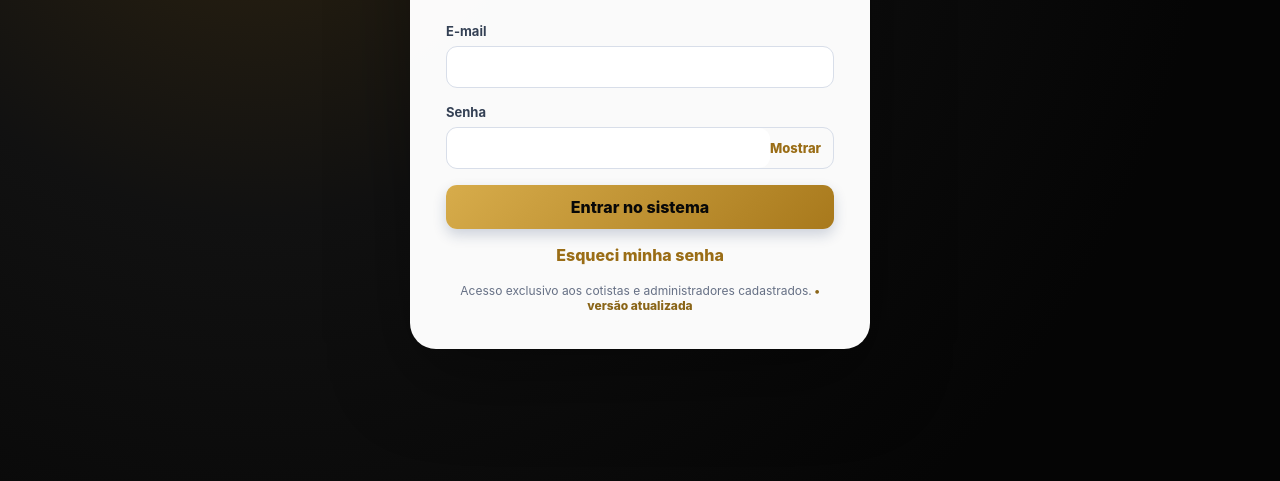
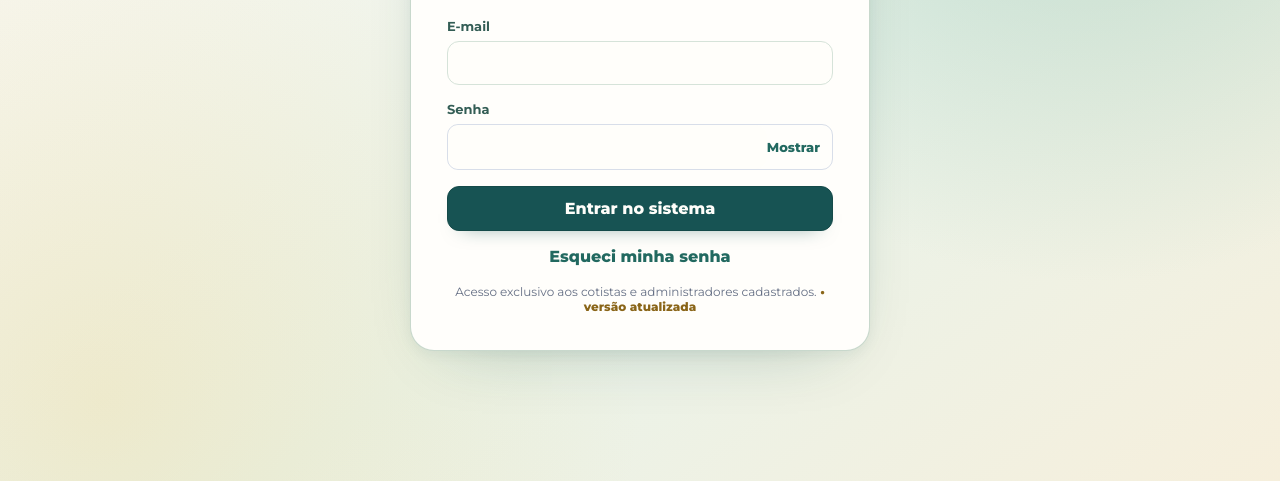
Before and after one commit to nicolasnm512-cpu/Caixinha-oliver, a plain HTML site: page index.html in a window 1280 px wide. Shown: the part 319-800 px from the top of the page. Drawn offline with nearby package versions, Linux system fonts and the light colour scheme.

Commit message:
design: carregar visual Pet Home no fim da pilha CSS e tipografia

```diff
--- a/index.html
+++ b/index.html
@@ -3,7 +3,7 @@
 <head>
   <meta charset="utf-8" />
   <meta name="viewport" content="width=device-width, initial-scale=1, viewport-fit=cover" />
-  <meta name="theme-color" content="#0a0a0a" />
+  <meta name="theme-color" content="#175353" />
   <meta name="mobile-web-app-capable" content="yes" />
   <meta name="apple-mobile-web-app-capable" content="yes" />
   <meta name="apple-mobile-web-app-status-bar-style" content="black-translucent" />
@@ -19,6 +19,11 @@
   <!-- stable-redeploy-20261012 -->
   <!-- admin-premium-preview-v18-base -->
   <link rel="stylesheet" href="/admin-premium-v18.css?v=20261022-due-reminders-v1" />
+  <!-- Pet Home Premium: visual-only layer; leave JS, Supabase, agents and financial operations intact. -->
+  <link rel="preconnect" href="https://fonts.googleapis.com" />
+  <link rel="preconnect" href="https://fonts.gstatic.com" crossorigin />
+  <link href="https://fonts.googleapis.com/css2?family=DM+Sans:wght@400;500;600;700&amp;family=Montserrat:wght@400;500;600;700;800&amp;display=swap" rel="stylesheet" />
+  <link rel="stylesheet" href="/pethome-premium-layout.css?v=20261114-pethome-ui-v1" />
 </head>
 <body>
   <div id="toast" class="toast" aria-live="polite"></div>
```
